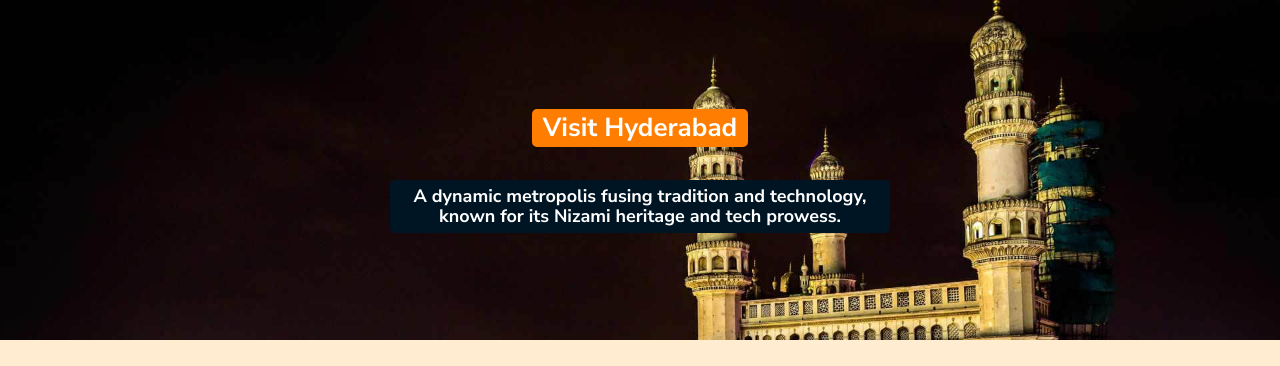
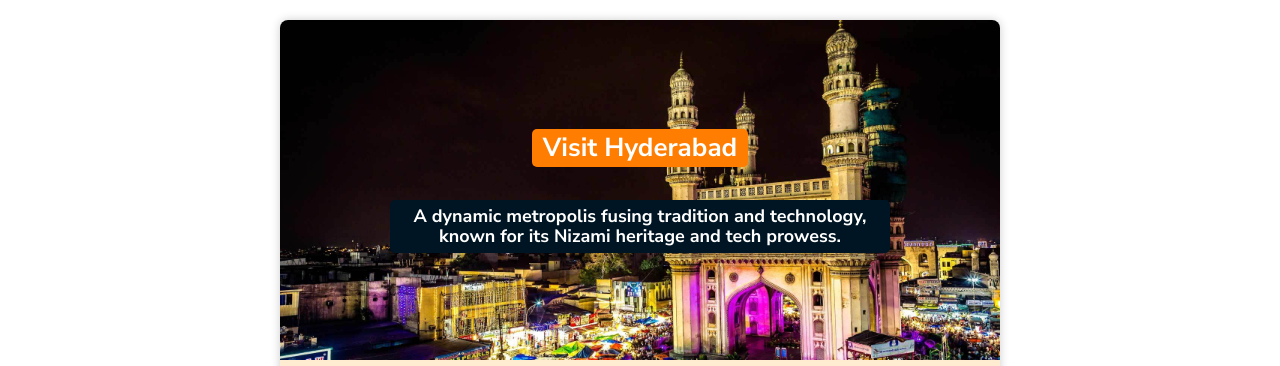
Before and after one commit to Shanmukh459/Hometown-tour, a website built with Vite: page index.html in a window 1280 px wide. Shown: the top 366 px of the page. Built offline with nearby package versions, Linux system fonts and the light colour scheme; files whose address does not match are found by name.

Commit message:
added styles to make application look like a tile

```diff
--- a/styles.css
+++ b/styles.css
@@ -1,17 +1,11 @@
-/**
-Palette: https://scrimba.com/links/hometown-palette
-RED: #E63946
-LIGHT: #F1FAEE
-AQUA: #A8DADC
-LIGHT BLUE: #457B9D
-DARK BLUE: #1D3557
-
-*/
-
 body {
-    margin: 0;
+    padding-bottom: 10px;
+    box-shadow: 0 0 10px rgba(0, 0, 0, 0.2);
+    width: 720px;
+    margin: 20px auto;
     text-align: center;
     font-family: 'Nunito Sans', sans-serif;
+    border-radius: 8px;
 }
 
 img {
@@ -29,7 +23,8 @@ img {
     display: flex;
     flex-direction: column;
     justify-content: center;
-    align-items: center
+    align-items: center;
+    border-radius: 8px 8px 0 0;
 }
 
 .hero-title {
```
